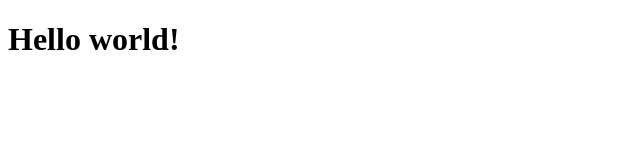
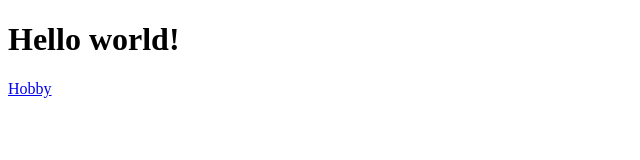
Before and after one commit to barbaravonschroeder/barbaravonschroeder.github.io, a plain HTML site: page index.html in a window 1280 px wide. Shown: the full height of the page, 0-640 px from the left. Drawn offline with Linux system fonts and the light colour scheme.

Commit message:
Update index.html

```diff
--- a/index.html
+++ b/index.html
@@ -2,5 +2,6 @@
 <html lang="en">
 <body>
 <h1>Hello world!</h1>
+  <a href="hobby.html">Hobby</a>
 </body>
 </html>
```
